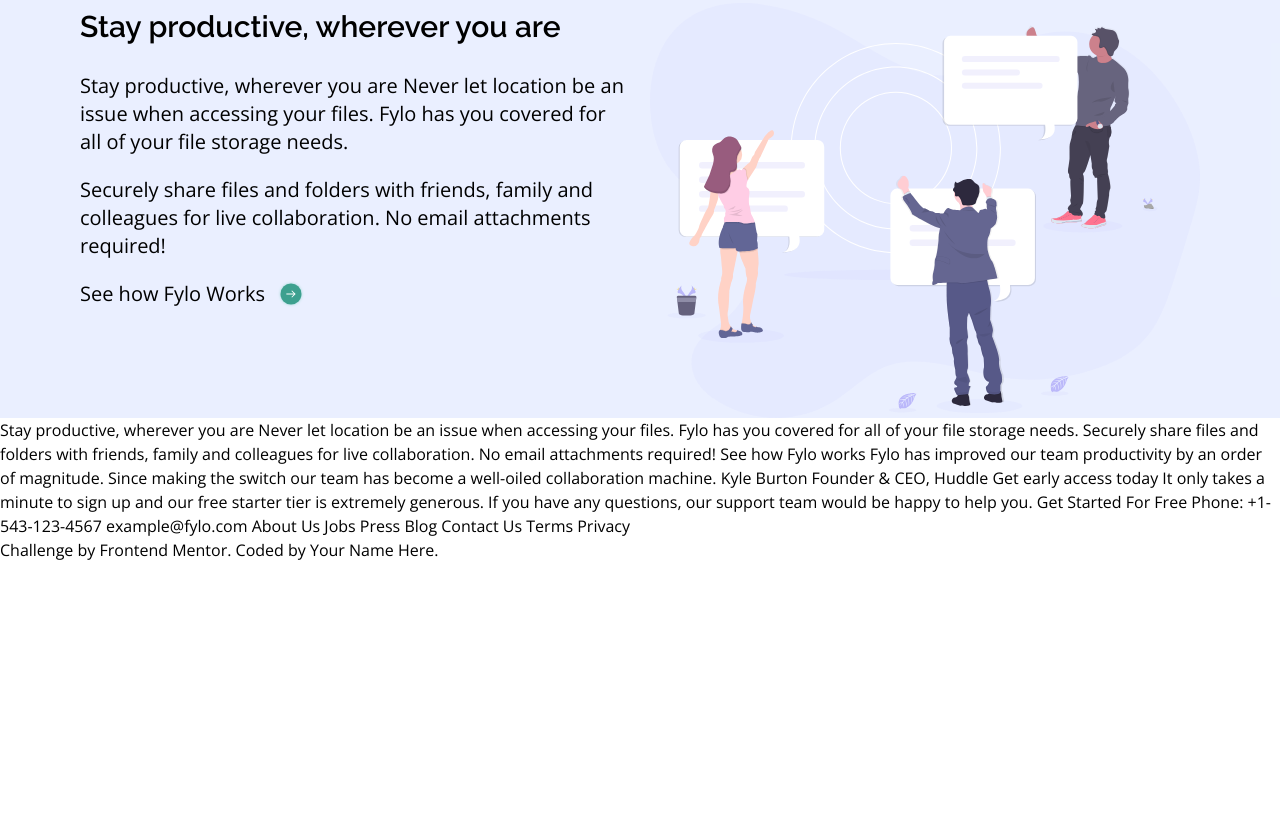
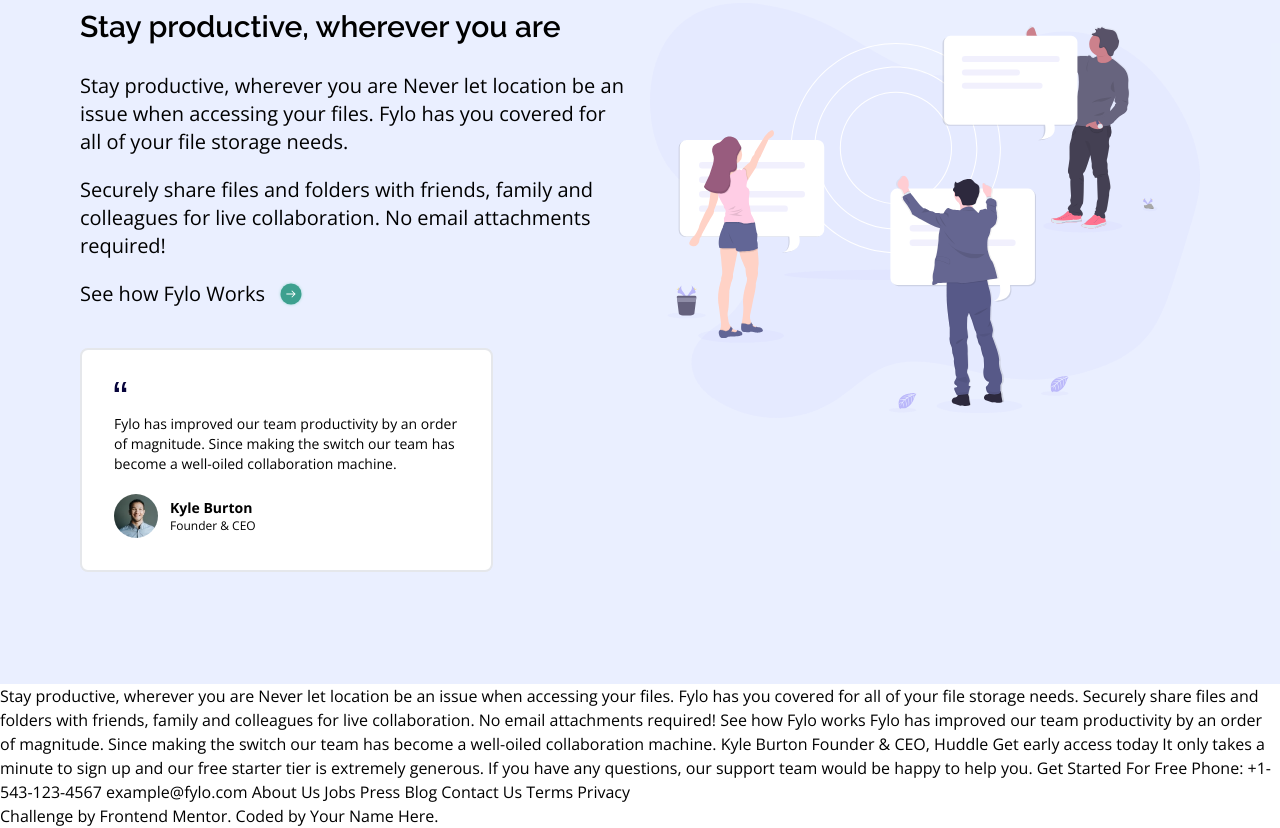
Before and after one commit to ShreeraamGit/fylo-landing-page-with-two-column-layout-master, a plain HTML site: page index.html in a window 1280 px wide. Shown: the part 720-1548 px from the top of the page. Before the commit the page ends 1282 px from the top, so only its background shows below. Drawn offline with nearby package versions, Linux system fonts and the light colour scheme.

Commit message:
review section being done

```diff
--- a/index.html
+++ b/index.html
@@ -67,6 +67,25 @@
                         <a class="" href="#">See how Fylo Works</a>
                         <img class="w-5 h-5 lg:w-7 lg:h-7 ml-3" src="/images/icon-arrow.svg" alt="arrow">
                     </div>
+                    <div id="review-box" class="mt-10 mb-28 border-2 rounded-lg bg-white p-5 lg:p-8 w-full lg:w-9/12">
+                        <div id="quote-symbol">
+                            <img src="/images/icon-quotes.svg" alt="icon-quotes">
+                        </div>
+                        <div id="review-content" class="text-xs lg:text-sm mt-5 mb-5 leading-loose">
+                            <p>Fylo has improved our team productivity by an order of magnitude. Since making the switch our team has become a well-oiled collaboration machine.</p>
+                        </div>
+                        <div id="avatar" class="flex flex-row items-center">
+                            <img class="w-11 h-11 rounded-full" src="/images/avatar-testimonial.jpg" alt="testimonial">
+                            <div id="personal-details" class="ml-3">
+                                <div id="avatar-name">
+                                    <h1 class="text-sm font-bold">Kyle Burton</h1>
+                                </div>
+                                <div id="avatar postion">
+                                    <p class="text-xs">Founder & CEO</p>
+                                </div>
+                            </div>
+                        </div>
+                    </div>
                 </div>
                 <div id="about-box-2" class="w-full lg:w-6/12 mt-16 lg:mt-28">
                     <img src="/images/illustration-2.svg" alt="illustration">
```
Also changed, not shown: app.css.
